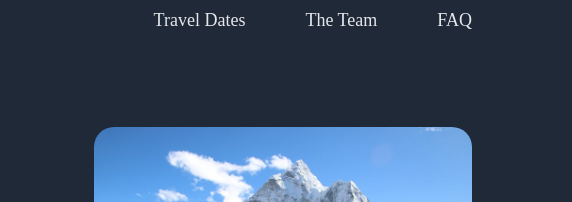
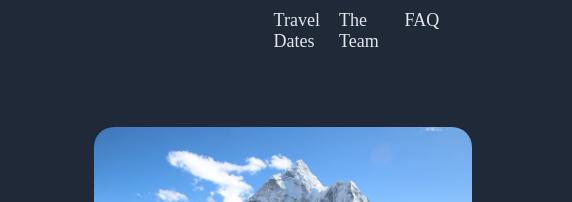
Before and after one commit to christianyarwood62/Landing-Page-Project, a plain HTML site: page index.html in a window 1280 px wide. Shown: the top 202 px of the page, 708-1280 px from the left. Drawn offline with Linux system fonts and the light colour scheme.

Commit message:
add relative width to header links

```diff
--- a/style.css
+++ b/style.css
@@ -46,7 +46,7 @@ body {
 
 .header-links {
     display: flex;
-    gap: 60px;
+    gap: 3%;
 }
 
 .head {
@@ -91,6 +91,7 @@ img, .main-image {
 
 .h-link {
     text-decoration: none;
+    width: 30%;
 }
 
 .hero-main {
```
